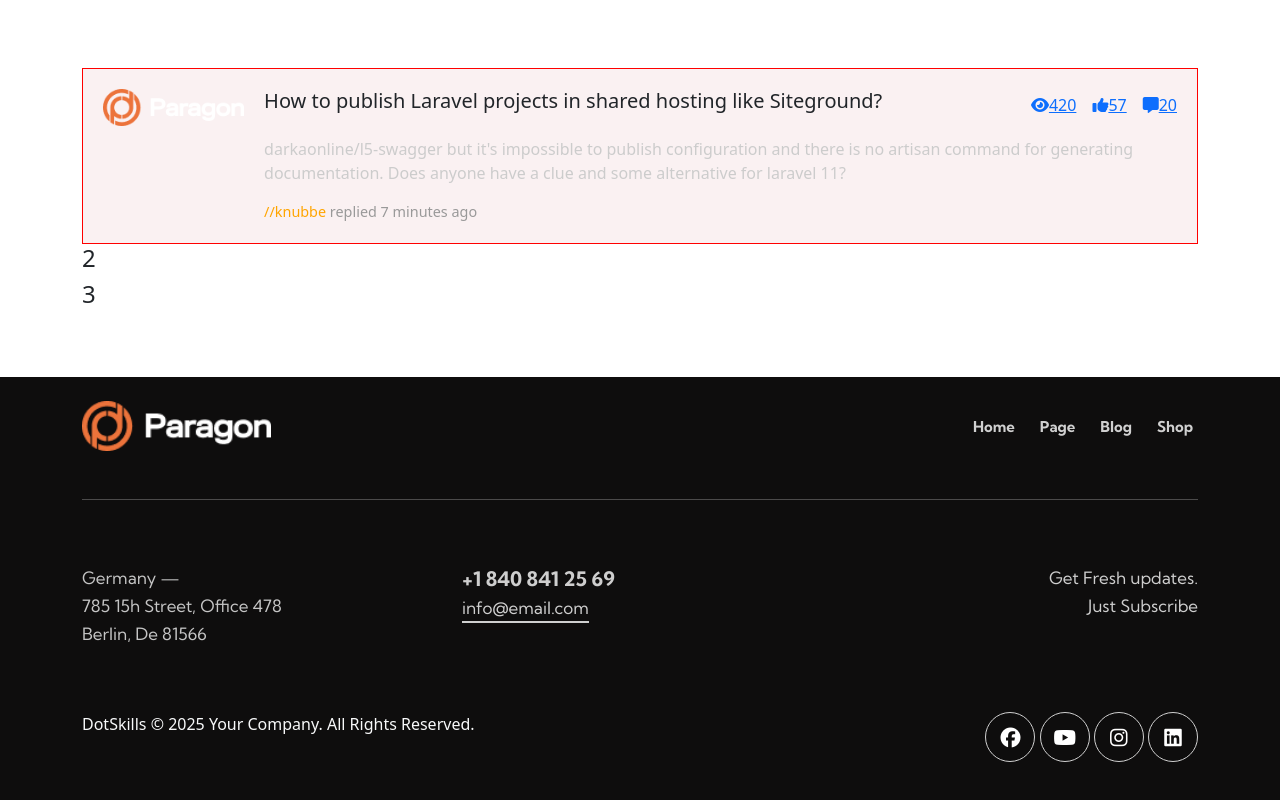
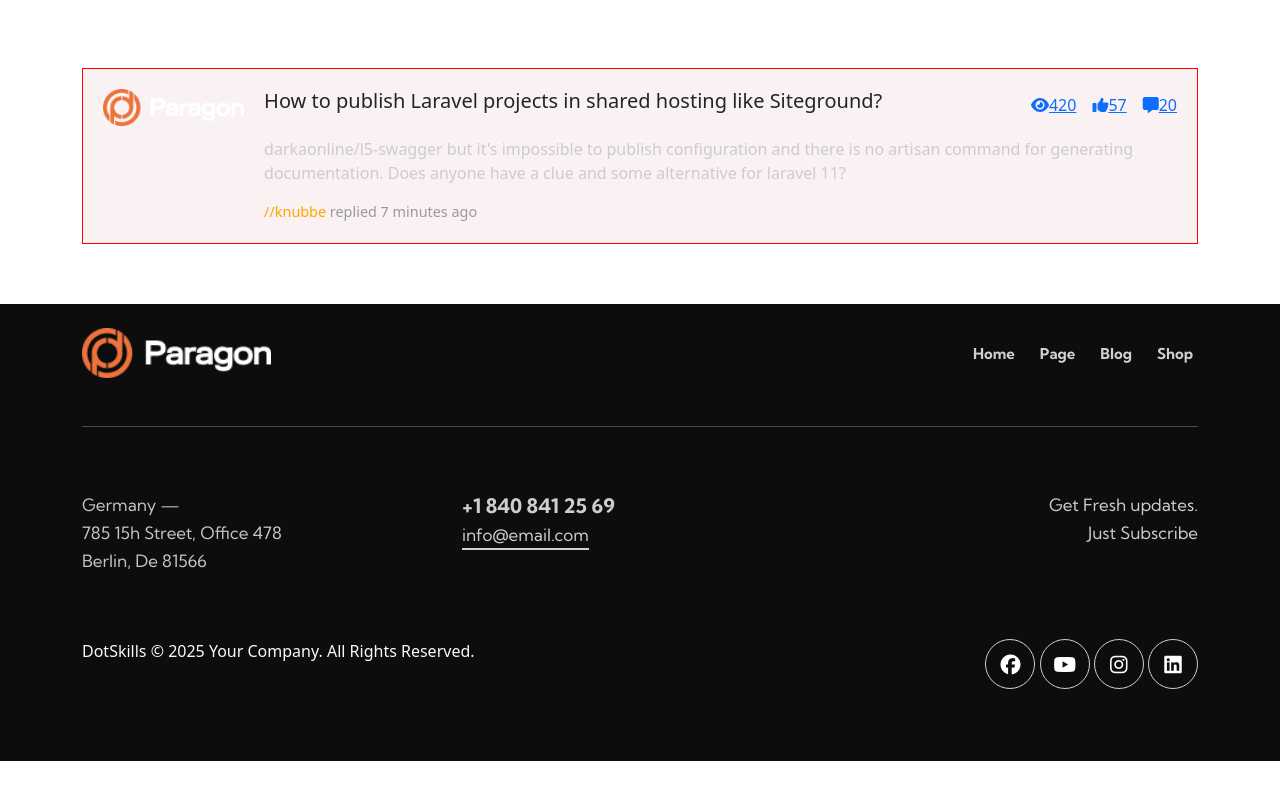
Before and after one commit to dev-sumon/dot-skills, a plain HTML site: page index.html in a window 1280 px wide. Shown: the part 1778-2578 px from the top of the page. After the commit the page ends 2539 px from the top, so only its background shows below. Drawn offline with nearby package versions, Linux system fonts and the light colour scheme.

Commit message:
some update

```diff
--- a/index.html
+++ b/index.html
@@ -136,8 +136,6 @@
                             </div>
                         </div>
                     </div>
-                    <div class="item"><h4>2</h4></div>
-                    <div class="item"><h4>3</h4></div>
                 </div>
             </div>
         </div>
--- a/styles/style.css
+++ b/styles/style.css
@@ -115,9 +115,6 @@
 }
 .forum-section {
     padding: 20px 0;
-}
-.forum-section .forum{
-
 }
 .forum-section .forum {
     display: flex;
```
